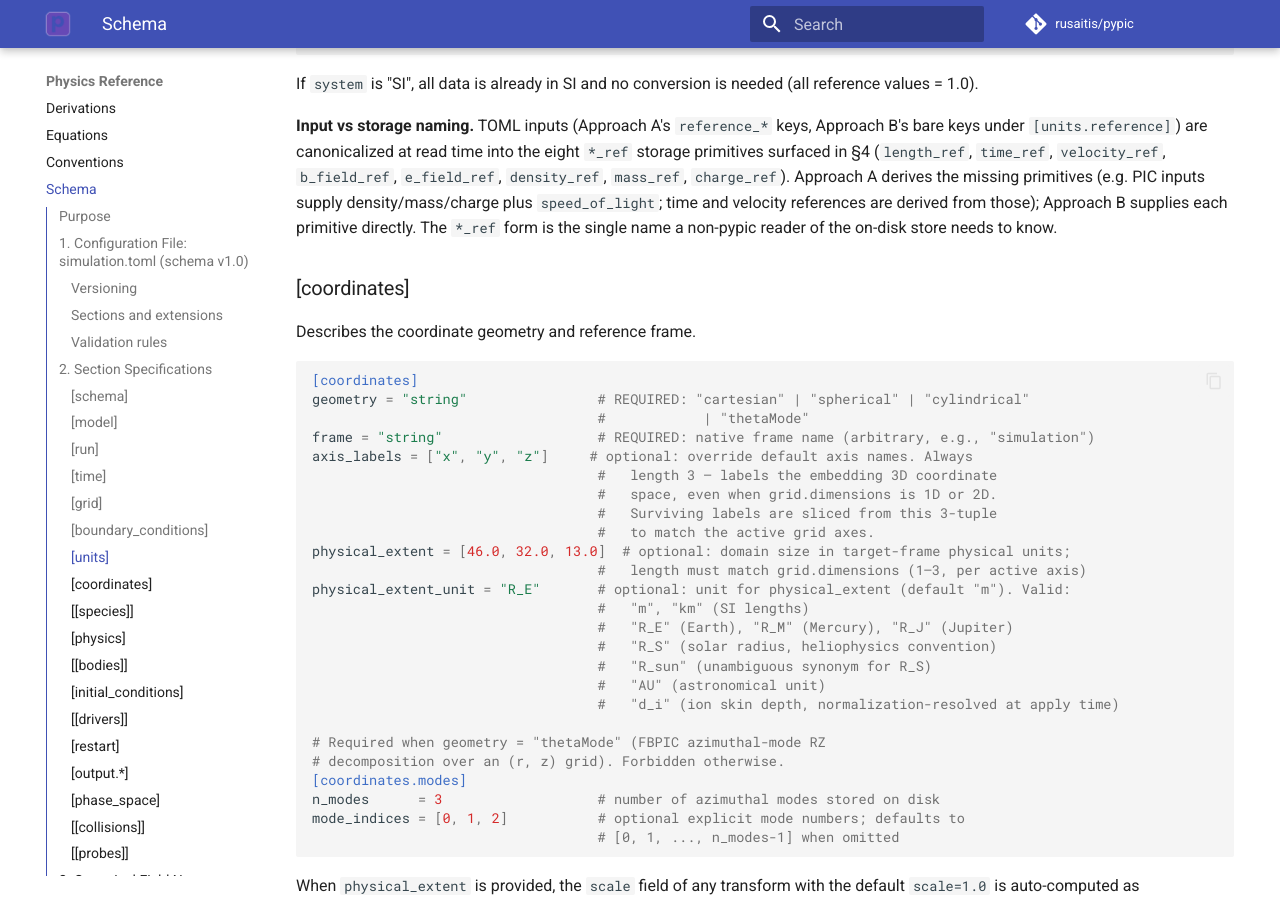
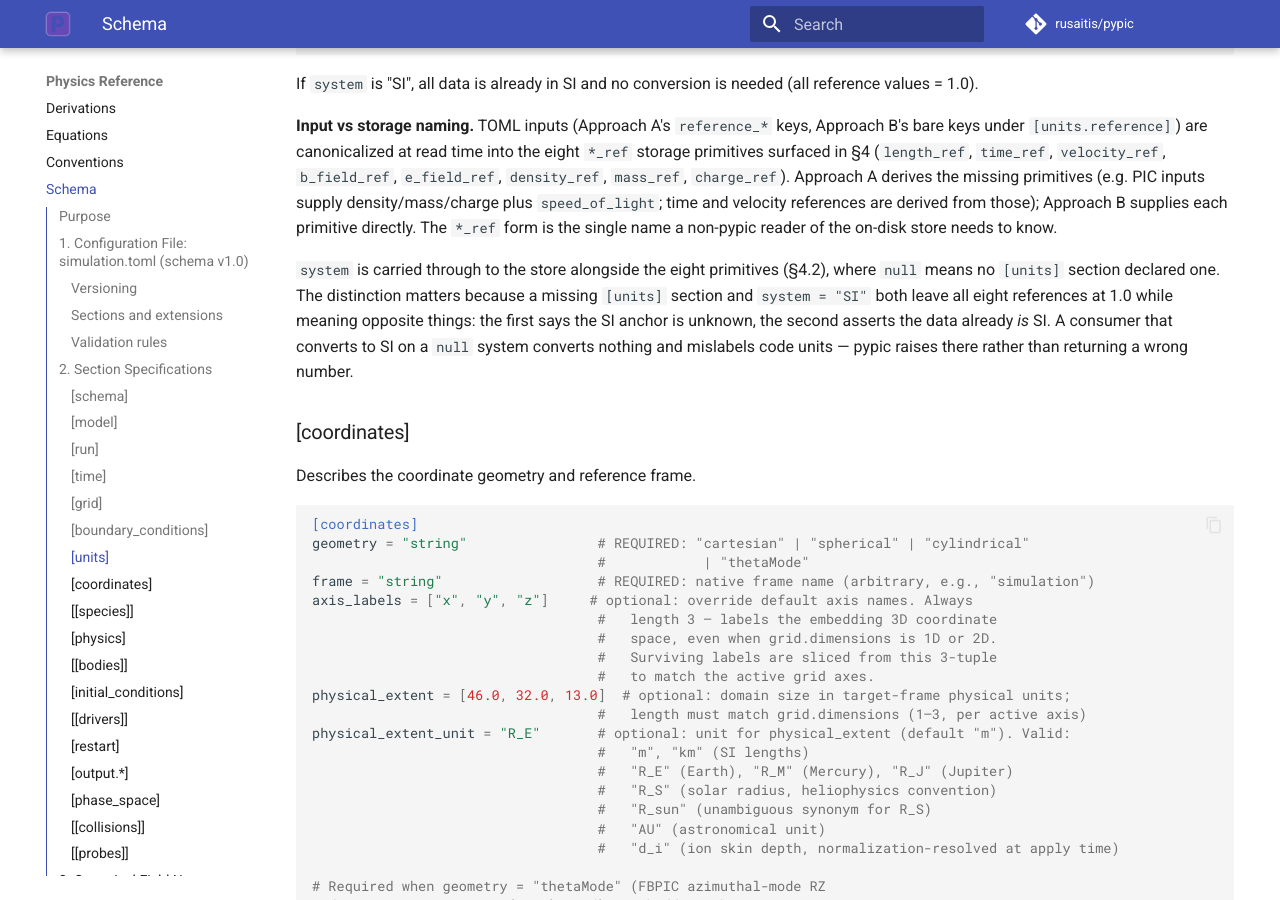
Before and after one commit to rusaitis/pypic, an MkDocs documentation site: the page built from docs/schema.md, in a window 1280 px wide and 900 px high, scrolled down 7511 px. Built offline with MkDocs 1.6.1 and Material for MkDocs 9.7.7, drawn with Linux system fonts in a browser that asks for light colours; comment, search, counter and statistics services are not loaded; some of the changed text lies outside the part shown.

Commit message:
docs: record that the SI anchor is a modelling choice
conventions.md gains the reasoning in one place: a PIC deck fixes only
dimensionless ratios, so no reader can reconstruct the reference
density, and `[units]` is where that interpretation gets recorded.

The example deck claimed `reference_density` was "reconstructed from
iPIC3D qom, B0, rhoINIT". It cannot be — it is a chosen anchor, and
the comment said the opposite of the thing this phase is about.

schema.md documents `system` next to the eight `*_ref` primitives and
why a null one is not the same as `system = "SI"`. An added optional
key is legal under v1.x, so the version does not move and the bundled
JSON Schema is untouched.

Co-Authored-By: Claude Opus 5 (1M context) <noreply@anthropic.com>
Claude-Session: https://claude.ai/code/session_01PpQsiDDc7Le2DsuqnNfRyg

```diff
--- a/docs/schema.md
+++ b/docs/schema.md
@@ -427,6 +427,15 @@ inputs supply density/mass/charge plus `speed_of_light`; time and
 velocity references are derived from those); Approach B supplies
 each primitive directly. The `*_ref` form is the single name a
 non-pypic reader of the on-disk store needs to know.
+
+`system` is carried through to the store alongside the eight
+primitives (§4.2), where `null` means no `[units]` section declared
+one. The distinction matters because a missing `[units]` section and
+`system = "SI"` both leave all eight references at 1.0 while meaning
+opposite things: the first says the SI anchor is unknown, the second
+asserts the data already *is* SI. A consumer that converts to SI on a
+`null` system converts nothing and mislabels code units — pypic
+raises there rather than returning a wrong number.
 
 ### [coordinates]
 
@@ -1519,7 +1528,7 @@ groups vs Zarr root attrs).
 | `[boundary_conditions]` | `/boundary_conditions/` group + optional `field_overrides/` sub-group | `attrs.boundary_conditions` |
 | `[coordinates]` (geometry, frame, axis_labels, physical_extent, modes) | `/coordinates/` group | `attrs.coordinates` |
 | `[coordinates.transforms]` | `/coordinates/transforms/<name>/` sub-groups | `attrs.coordinates.transforms` |
-| `[units]` | `/normalization/` group | `attrs.normalization` |
+| `[units]` | `/normalization/` group | `attrs.normalization` (the eight `*_ref` primitives, plus `system` and `speed_of_light`) |
 | `[[species]]` | `/species/{s0,s1,...}/` sub-groups | `attrs.species` (list, in declaration order) |
 | `[physics]` | `/physics/` group + model sub-groups | `attrs.physics` |
 | `[run]` (optional) | `/run/` group with attrs (writer-side contract; pypic readers do not yet round-trip it) | `attrs.run` (typed; `Run.model_dump`; round-trips end-to-end) |
```
Also changed, not shown: CHANGELOG.md (+33 -0 lines), docs/api/exceptions.md (+1 -0 lines), docs/api/server.md (+1 -0 lines), docs/conventions.md (+32 -0 lines), 1 other file.
